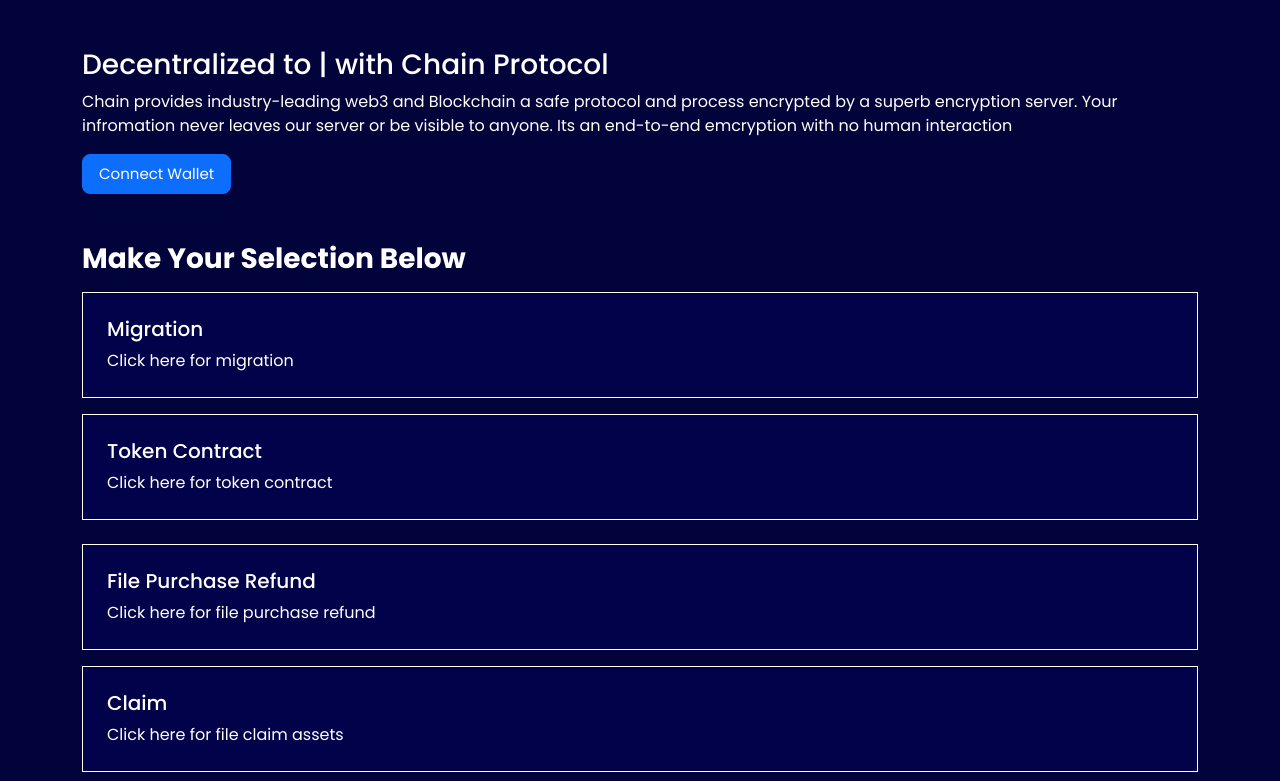
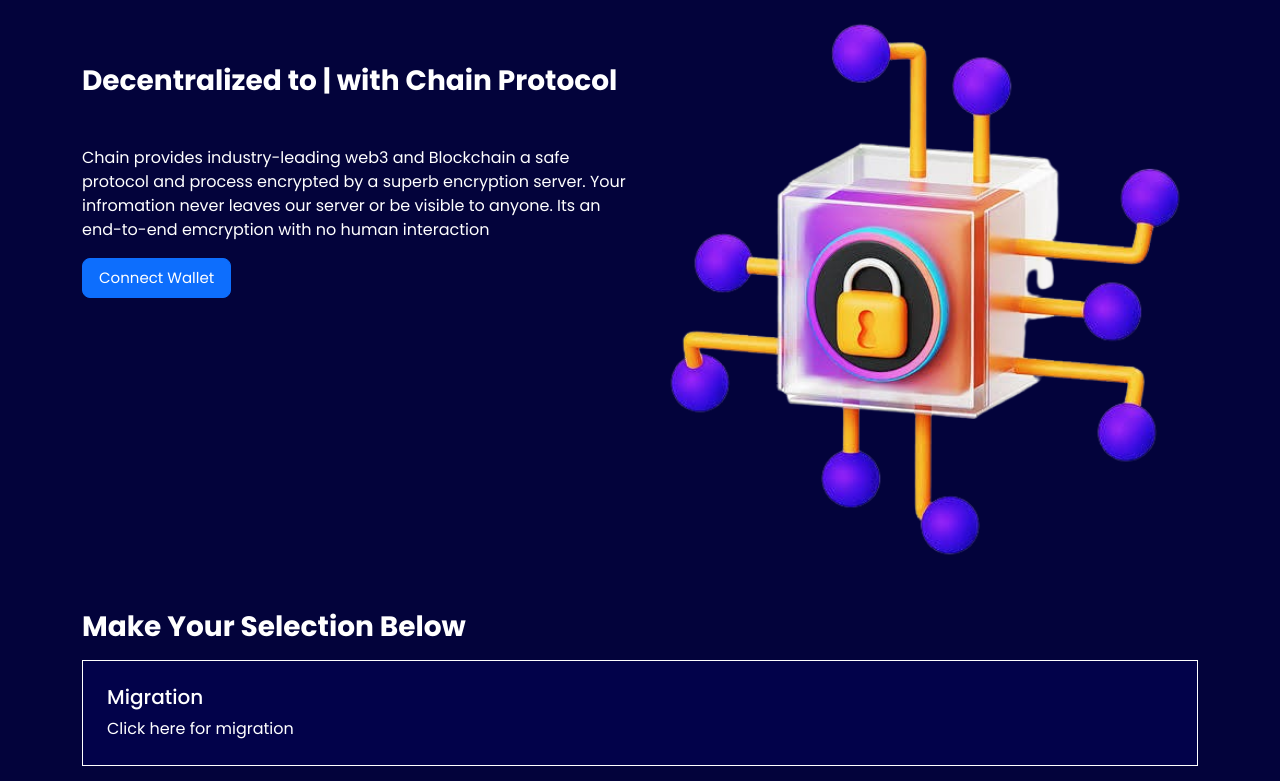
Before and after one commit to Bee-code-tech/nodefix, a React (Vite) app: page / in a window 1280 px wide. Shown: the top 781 px of the page. Built offline with nearby package versions, Linux system fonts and the light colour scheme.

Commit message:
few edits

```diff
--- a/src/components/Header/Header.css
+++ b/src/components/Header/Header.css
@@ -1,3 +1,10 @@
+*{
+    text-decoration: none !important;
+    margin: 0;
+    padding: 0;
+    box-sizing: border-box;
+}
+
 .btn-modals {
   font-size: 15px !important;
 }
@@ -7,8 +14,8 @@ a .meta-link {
 }
 
 a .meta-link:hover {
-  font-weight: bold;
+  font-size: 17px;
 }
-.meta-link:focus {
+.meta-link:active {
   font-weight: bold !important;
 }
--- a/src/components/Header/Header.tsx
+++ b/src/components/Header/Header.tsx
@@ -5,21 +5,23 @@ import coinbase from "../../assets/coinbase-coin-logo.png";
 import polkadot from "../../assets/polkadot-coin-logo-icon.jpg";
 import maiar from "../../assets/maiar-logo.jpg";
 import crypto from "../../assets/crypto.jpeg";
+import blockchain3D from "../../assets/blockchain3D.png";
 
 const Header = () => {
   return (
     <div>
       <div className="container">
-        <h3 className="text-white mt-5">
+        <div className="row">
+          <div className="col-12 col-sm-6 col-md-6 col-lg-6 mt-3">
+            <h3 className="text-white mt-5 fw-bold">
               Decentralized to | with Chain Protocol
             </h3>
-        <p className="text-white">
-          Chain provides industry-leading web3 and Blockchain a safe protocol
-          and process encrypted by a superb encryption server. Your infromation
-          never leaves our server or be visible to anyone. Its an end-to-end
-          emcryption with no human interaction
+            <p className="text-white mt-5">
+              Chain provides industry-leading web3 and Blockchain a safe
+              protocol and process encrypted by a superb encryption server. Your
+              infromation never leaves our server or be visible to anyone. Its
+              an end-to-end emcryption with no human interaction
             </p>
-
             <button
               type="button"
               className="btn btn-primary btn-lg btn-modals"
@@ -28,6 +30,11 @@ const Header = () => {
             >
               Connect Wallet
             </button>
+          </div>
+          <div className="col-12 col-sm-6 col-md-6 col-lg-6 mt-3">
+            <img className="w-100" src={blockchain3D} alt="blockchain" />
+          </div>
+        </div>
 
         <div
           className="modal fade"
@@ -50,7 +57,7 @@ const Header = () => {
                 </h5>
               </div>
               <div className="modal-body">
-                <div className="row">
+                <div className="row align-items-center">
                   <div className="col-6">
                     <img className="w-25" src={metamask} alt="metamask logo" />
                   </div>
```
Also changed, not shown: src/assets/blockchain3D.png (added). Lines whose indentation alone changed are shown as unchanged.
